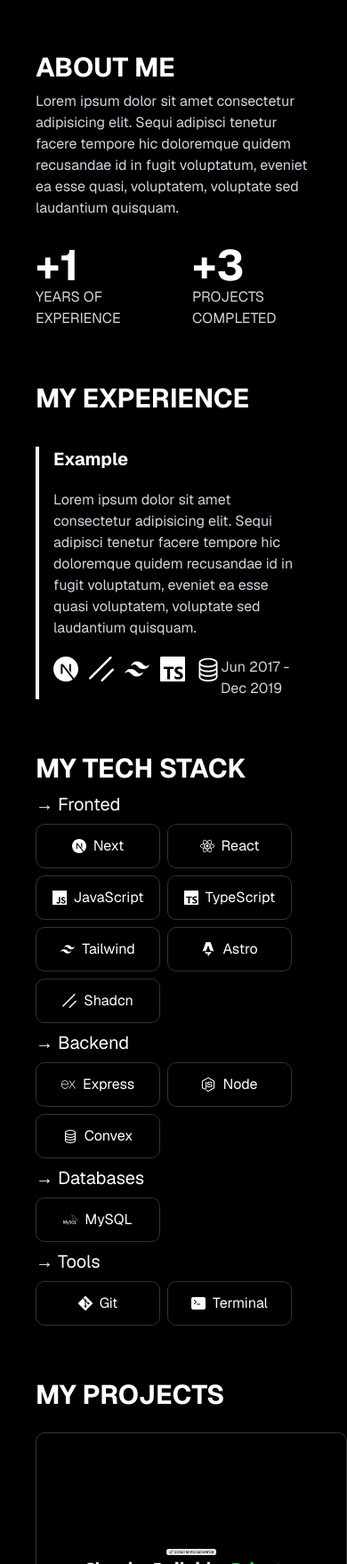
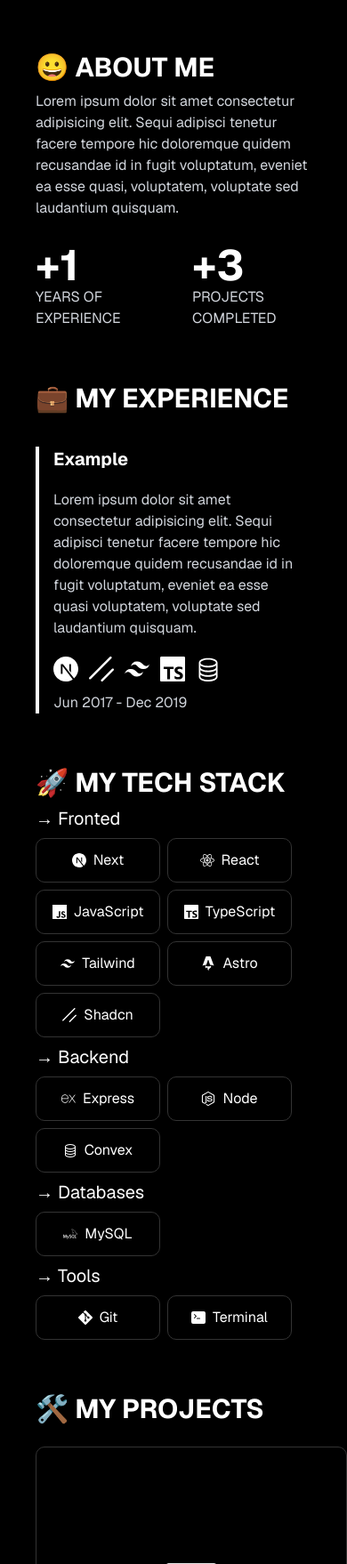
Before and after one commit to nicoackerman/portfolio, a Next.js app: page / in a window 390 px wide. Shown: the part 862-2620 px from the top of the page at 89% size. Built offline with nearby package versions, Linux system fonts and the light colour scheme.

Commit message:
improve responsiveness, added some funny emojis and upgrade my experience by addding the tech used in the job

```diff
--- a/src/pages/index.tsx
+++ b/src/pages/index.tsx
@@ -39,7 +39,7 @@
         {/* About me section */}
         <section className="my-4 flex flex-col gap-7">
           <div>
-            <h1 className="my-2 text-3xl font-bold">ABOUT ME</h1>
+            <h1 className="my-2 text-3xl font-bold">😀 ABOUT ME</h1>
             <Text>
               Lorem ipsum dolor sit amet consectetur adipisicing elit. Sequi
               adipisci tenetur facere tempore hic doloremque quidem recusandae
@@ -62,7 +62,7 @@
         {/* My experience section */}
         <section className="my-4 flex flex-col gap-7">
           <div>
-            <h1 className="my-2 text-3xl font-bold">MY EXPERIENCE</h1>
+            <h1 className="my-2 text-3xl font-bold">💼 MY EXPERIENCE</h1>
           </div>
           <div>
             {MY_EXPERIENCE.map(
@@ -70,7 +70,7 @@
                 <div className="flex flex-col gap-5 border-l-4 px-4">
                   <h1 className="text-xl font-bold">{label}</h1>
                   <Text>{description}</Text>
-                  <div className="flex flex-row justify-between">
+                  <div className="flex flex-col gap-3 md:flex-row md:justify-between">
                     <div className="flex gap-3">
                       {techStack.map((Tech) => (
                         <Tech className="size-7" />
@@ -86,7 +86,7 @@
 
         {/* My tech stack */}
         <section className="my-4">
-          <h1 className="my-2 text-3xl font-bold">MY TECH STACK</h1>
+          <h1 className="my-2 text-3xl font-bold">🚀 MY TECH STACK</h1>
           {TECH_STACK.map(([category, items]) => (
             <div key={category}>
               <h1 className="my-2 text-xl">{`→ ${category}`}</h1>
@@ -101,7 +101,7 @@
 
         {/* My projects */}
         <section className="my-4 mb-30 flex flex-col gap-4">
-          <h1 className="my-2 text-3xl font-bold">MY PROJECTS</h1>
+          <h1 className="my-2 text-3xl font-bold">🛠️ MY PROJECTS</h1>
           <div className="flex flex-col flex-wrap gap-8 md:gap-x-1 md:gap-y-3 lg:flex-row xl:gap-4">
             {MY_PROJECTS.map(
               ({ description, name, repoLink, pageLink, stack, img }) => (
```
